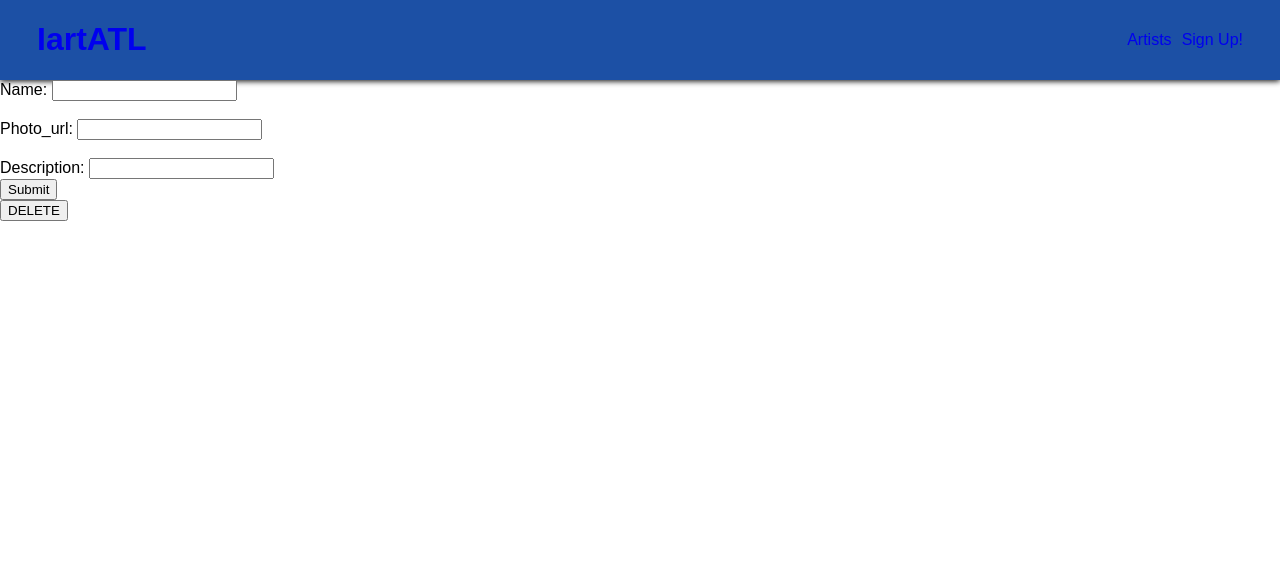
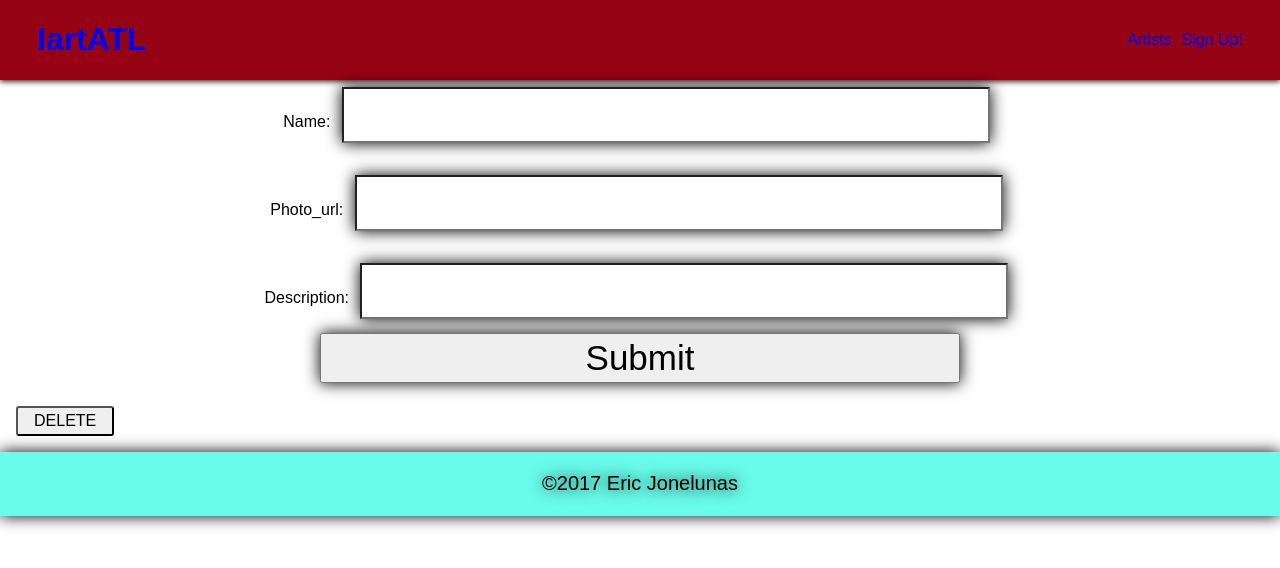
Before and after one commit to ejjonzey/IartATL, a React (Create React App) app in the folder client/: page /artists/1/edit in a window 1280 px wide. Shown: the top 568 px of the page. Built offline with nearby package versions, Linux system fonts and the light colour scheme; no server answers.

Commit message:
stying up to date.  users on different branch.  full crud for artists

```diff
--- a/client/public/index.html
+++ b/client/public/index.html
@@ -19,7 +19,7 @@
       work correctly both with client-side routing and a non-root public URL.
       Learn how to configure a non-root public URL by running `npm run build`.
     -->
-    <title>React App</title>
+    <title>iARTatl</title>
   </head>
   <body>
     <noscript>
--- a/client/src/App.js
+++ b/client/src/App.js
@@ -1,6 +1,7 @@
 import React, { Component } from 'react';
 import { BrowserRouter as Router, Route } from "react-router-dom";
 import GlobalNav from './components/GlobalNav';
+import GlobalFooter from './components/GlobalFooter';
 import HomePage from './components/HomePage';
 import AllArtists from './components/AllArtists';
 import Artist from './components/Artist';
@@ -19,7 +20,9 @@ class App extends Component {
           <Route exact path='/artists/:id/edit' component={EditArtist}/>
           <Route exact path='/artists/new' component={AddArtist}/>
           <Route exact path='/artists/:id' component={Artist}/>
+          <GlobalFooter/>
         </div>
+
      </Router>
     );
   }
--- a/client/src/components/AddArtist.js
+++ b/client/src/components/AddArtist.js
@@ -1,6 +1,23 @@
 import React, { Component } from 'react';
 import axios from 'axios';
 import {Redirect} from 'react-router-dom'
+import styled from 'styled-components';
+
+
+const Form = styled.form`
+display: flex;
+flex-direction: column;
+justify-content: center;
+align-items: center;
+font-family: 'Raleway', sans-serif;
+input{
+    height: 35px;
+    width: 30vw;
+    font-size: 35px;
+    margin: 7px;
+    box-shadow: 0px 0px 15px black;
+    font-family: 'Raleway', sans-serif;
+}`
 
 class AddArtist extends Component {
     constructor(props){
@@ -40,7 +57,7 @@ class AddArtist extends Component {
     render() {
         return (
             <div>
-            <form onSubmit={this.handleSubmit}>
+            <Form onSubmit={this.handleSubmit}>
 
             <label>
           Name:
@@ -53,7 +70,7 @@ class AddArtist extends Component {
             <input type="text" name='description' value={this.state.description} onChange={this.handleChange} />
             <input type="submit" value="Submit" />
             </label>
-            </form>
+            </Form>
          {this.state.redirect && (
              <Redirect to={'/artists'}/>
          )}
--- a/client/src/components/AllArtists.js
+++ b/client/src/components/AllArtists.js
@@ -4,6 +4,13 @@ import ArtistsCard from './ArtistsCard';
 import styled from 'styled-components';
 import { Link } from 'react-router-dom';
 
+
+const Button = styled.button`
+font-size: 1em;
+margin: 1em;
+padding: 0.25em 1em;
+border-radius: 3px;
+`;
 
 const ArtistListStyles = styled.div`
 margin: 20px 5%;
@@ -41,7 +48,9 @@ class AllArtists extends Component{
          }
          return(
             <div>
+            <Button>
             <Link to='/artists/new'>Add Artist</Link>
+            </Button>
             <ArtistListStyles>
                  {this.state.artists.map((artist)=>(
                      <ArtistsCard key={artist.id} artist={artist}/>
--- a/client/src/components/EditArtist.js
+++ b/client/src/components/EditArtist.js
@@ -1,6 +1,31 @@
 import React, { Component } from 'react';
 import axios from 'axios';
-import {Redirect} from 'react-router-dom'
+import {Redirect} from 'react-router-dom';
+import styled from 'styled-components';
+
+
+const Button = styled.button`
+font-size: 1em;
+margin: 1em;
+padding: 0.25em 1em;
+border-radius: 3px;
+`;
+
+
+const Form = styled.form`
+display: flex;
+flex-direction: column;
+justify-content: center;
+align-items: center;
+font-family: 'Raleway', sans-serif;
+input{
+    height: 50px;
+    width: 50vw;
+    font-size: 35px;
+    margin: 7px;
+    box-shadow: 0px 0px 15px black;
+    font-family: 'Raleway', sans-serif;
+}`
 
 class EditArtist extends Component {
     constructor(props){
@@ -73,7 +98,7 @@ class EditArtist extends Component {
     render() {
         return (
             <div>
-            <form onSubmit={this.handleSubmit}>
+            <Form onSubmit={this.handleSubmit}>
             <div>
             <label htmlFor="name">Name: </label>
             <input type="text" name='name'
@@ -96,11 +121,11 @@ class EditArtist extends Component {
             </div>
             <input type="submit" value="Submit" />
 
-            </form>
+            </Form>
          {this.state.redirect && (
              <Redirect to={'/artists'}/>
          )}
-         <button onClick={this._deleteArtist}>DELETE</button>
+         <Button onClick={this._deleteArtist}>DELETE</Button>
          </div>
         );
     }
--- /dev/null
+++ b/client/src/components/GlobalFooter.js
@@ -0,0 +1,33 @@
+import React, { Component } from 'react';
+import styled from 'styled-components';
+
+const FooterWrapper = styled.div`
+    position: static;
+    bottom: 0;
+    height: 8vh;
+    width: 100vw;
+    background: #69FCEB;
+    color: #000000;
+    display: flex;
+    justify-content: center;
+    align-items: center;
+    font-size: 20px;
+    text-shadow: 0px 0px 15px black;
+    box-shadow: 0px 0px 15px black;
+    font-family: 'Raleway', sans-serif;
+    .no {
+        font-size: 6px;
+    }
+`
+
+class GlobalFooter extends Component {
+    render() {
+        return (
+            <FooterWrapper>
+                <p>&copy;2017 Eric Jonelunas</p><p className="IKindaKnowWhatImDoing"></p>
+            </FooterWrapper>
+        );
+    }
+}
+
+export default GlobalFooter;
--- a/client/src/components/GlobalNav.js
+++ b/client/src/components/GlobalNav.js
@@ -8,7 +8,7 @@ const Nav = styled.div`
   justify-content: space-between;
   align-items: center;
   padding: 0 2.5%;
-  background-color: #1c50a5;
+  background-color: #960314;
   box-shadow: 0px 1px 6px black;
   a{
     text-decoration: none;
--- a/client/src/components/HomePage.js
+++ b/client/src/components/HomePage.js
@@ -1,11 +1,24 @@
 import React, { Component } from 'react';
+import styled from 'styled-components';
+import ReactPlayer from 'react-player';
+
+const HomePageContainer = styled.div`
+display: flex;
+flex-direction: column;
+justify-content: space-between;
+height: 100vh;
+width: 100vw;
+background-image: url("https://i.pinimg.com/originals/3e/80/b0/3e80b027eb2c27b09ee68dd2c7dd9300.jpg");
+background-size: cover;
+background-position: center;
+`
 
 class HomePage extends Component {
     render() {
         return (
-            <div>
+            <HomePageContainer>
 
-            </div>
+             </HomePageContainer>
         );
     }
 }
```
